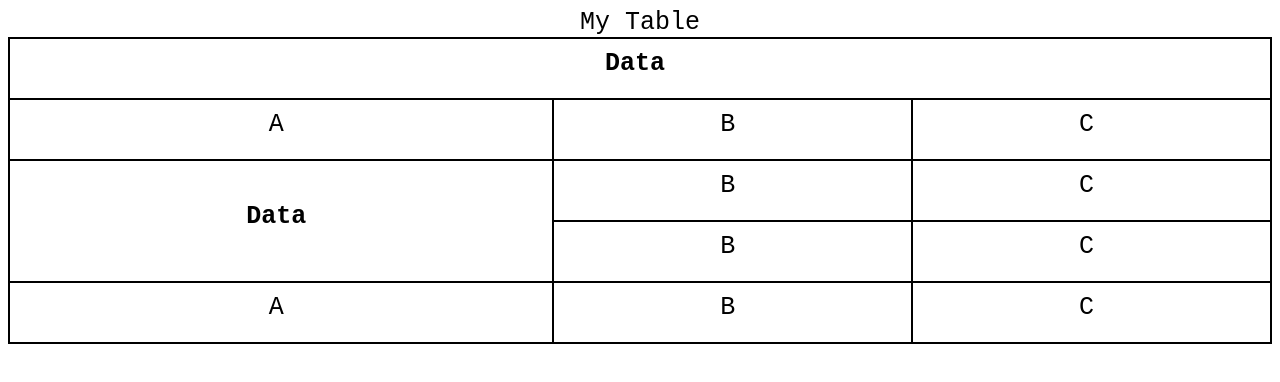
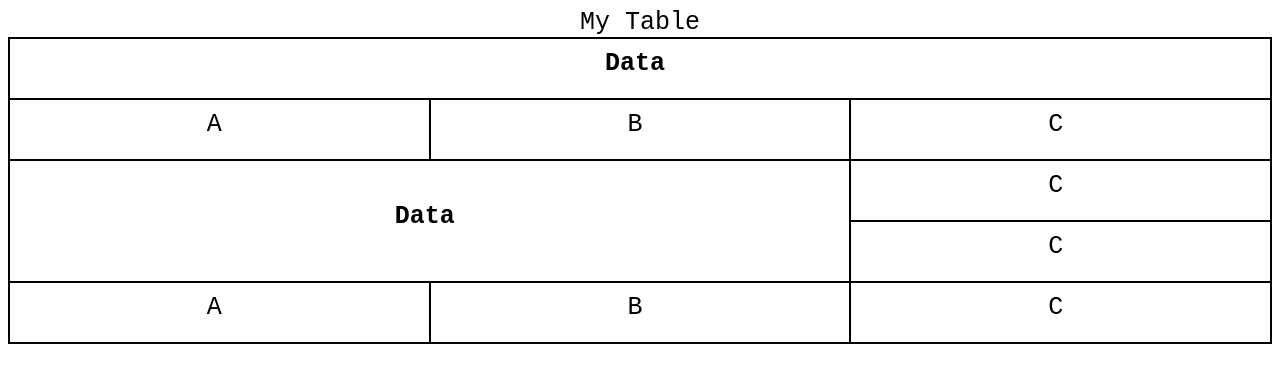
Before and after one commit to PriyanshK09/HTML-Practice-LPU, a plain HTML site: page HTML Project 6/index.html in a window 1280 px wide. Drawn offline with Linux system fonts and the light colour scheme.

Commit message:
modified:   HTML Project 6/index.html

```diff
--- a/HTML Project 6/index.html
+++ b/HTML Project 6/index.html
@@ -19,12 +19,10 @@
             <td>C</td>
         </tr>
         <tr>
-            <th rowspan="2">Data</th>
-            <td>B</td>
+            <th rowspan="2" colspan="2">Data</th>
             <td>C</td>
         </tr>
         <tr>
-            <td>B</td>
             <td>C</td>
         </tr>
         <tr>
```
